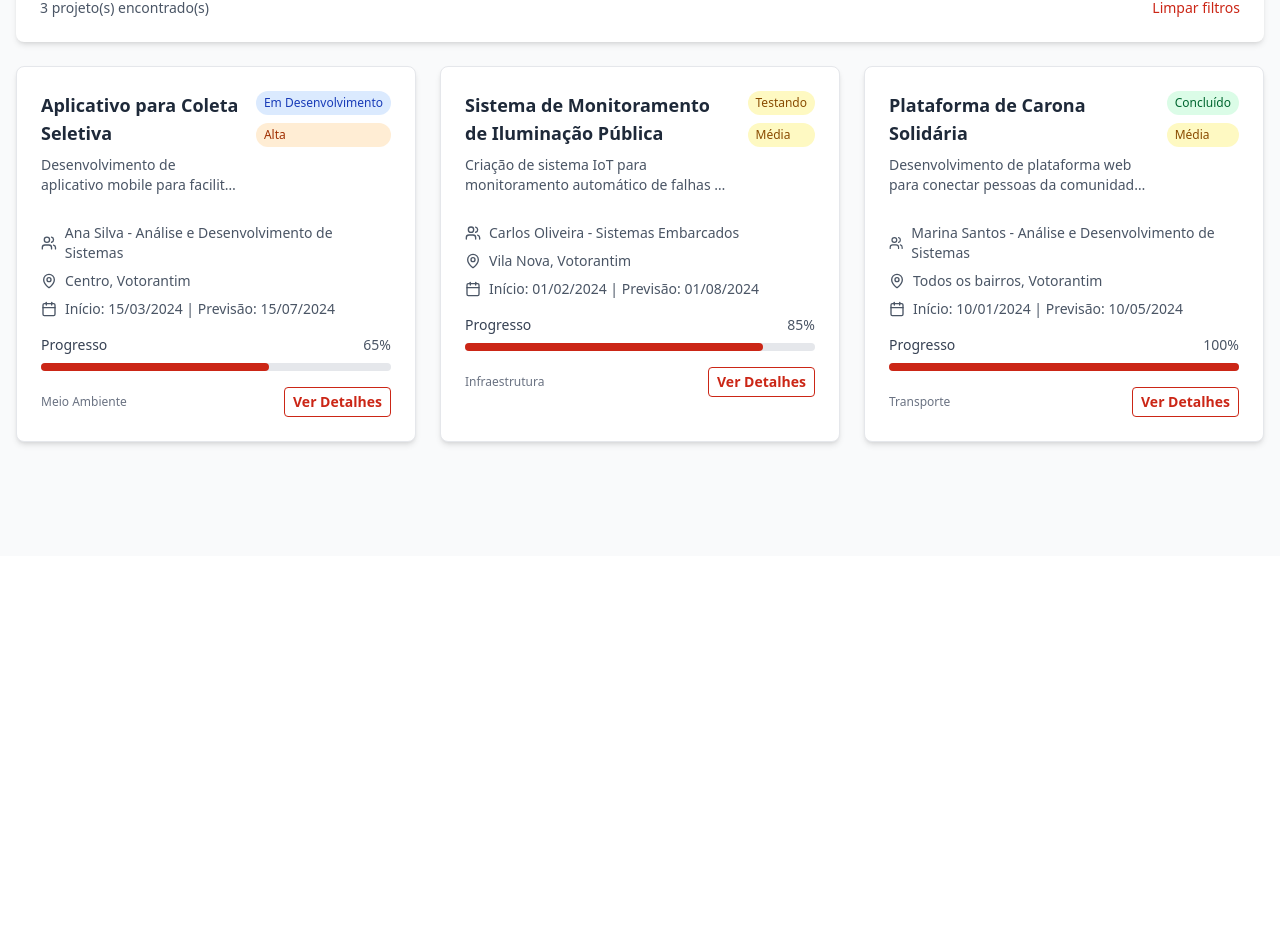
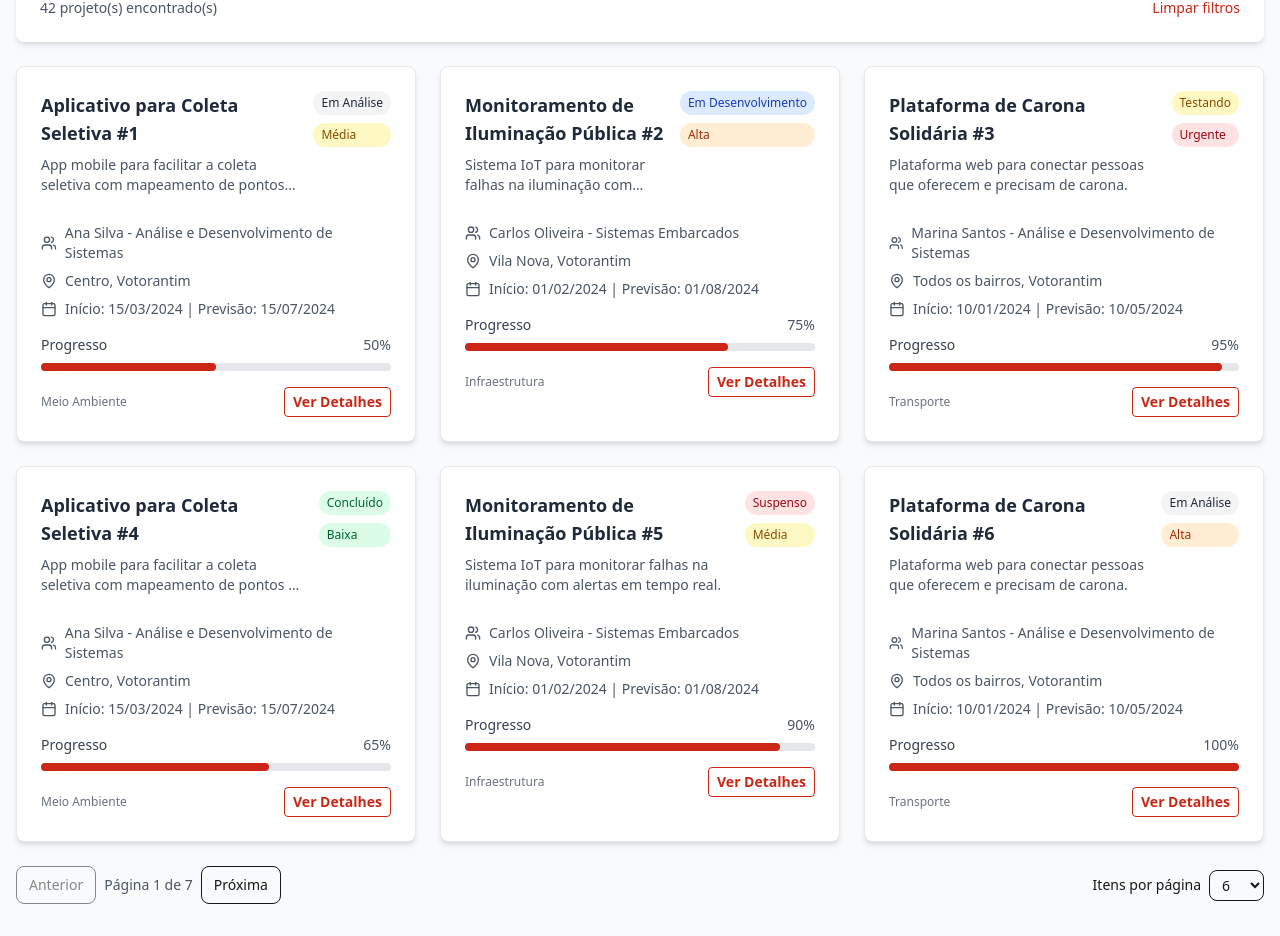
Before and after one commit to LuckyLabs-Fatec/conecta-fatec, a Next.js app: page /acompanhar-projetos in a window 1280 px wide. Shown: the part 318-1254 px from the top of the page. Before the commit the page ends 874 px from the top, so only its background shows below. Built offline with nearby package versions, Linux system fonts and the light colour scheme.

Commit message:
feat: implement project pagination and API integration; enhance project listing and filtering functionality

```diff
--- a/src/app/acompanhar-projetos/page.tsx
+++ b/src/app/acompanhar-projetos/page.tsx
@@ -35,115 +35,8 @@ interface Project {
     }>;
 }
 
-// Mock data for demonstration
-const mockProjects: Project[] = [
-    {
-        id: '1',
-        title: 'Aplicativo para Coleta Seletiva',
-        description: 'Desenvolvimento de aplicativo mobile para facilitar a coleta seletiva no bairro, com mapeamento de pontos de coleta e agendamento.',
-        category: 'ambiente',
-        location: {
-            address: 'Rua das Flores, 123',
-            neighborhood: 'Centro',
-            city: 'Votorantim'
-        },
-        status: 'em_desenvolvimento',
-        priority: 'alta',
-        student: {
-            name: 'Ana Silva',
-            course: 'Análise e Desenvolvimento de Sistemas',
-            semester: '4º semestre'
-        },
-        startDate: '2024-03-15',
-        expectedEndDate: '2024-07-15',
-        progress: 65,
-        affectedPeople: 'Aproximadamente 500 famílias do bairro Centro',
-        images: [
-            'https://images.unsplash.com/photo-1611224923853-80b023f02d71?w=300&h=200&fit=crop',
-            'https://images.unsplash.com/photo-1532996122724-e3c354a0b15b?w=300&h=200&fit=crop'
-        ],
-        updates: [
-            {
-                id: '1',
-                date: '2024-06-01',
-                message: 'Concluído o desenvolvimento da interface principal do aplicativo',
-                author: 'Ana Silva'
-            },
-            {
-                id: '2',
-                date: '2024-05-15',
-                message: 'Mapeamento de pontos de coleta finalizado',
-                author: 'Ana Silva'
-            }
-        ]
-    },
-    {
-        id: '2',
-        title: 'Sistema de Monitoramento de Iluminação Pública',
-        description: 'Criação de sistema IoT para monitoramento automático de falhas na iluminação pública com notificações em tempo real.',
-        category: 'infraestrutura',
-        location: {
-            address: 'Av. Principal',
-            neighborhood: 'Vila Nova',
-            city: 'Votorantim'
-        },
-        status: 'testando',
-        priority: 'media',
-        student: {
-            name: 'Carlos Oliveira',
-            course: 'Sistemas Embarcados',
-            semester: '6º semestre'
-        },
-        startDate: '2024-02-01',
-        expectedEndDate: '2024-08-01',
-        progress: 85,
-        affectedPeople: 'Todos os moradores da Vila Nova (cerca de 1.200 pessoas)',
-        images: [
-            'https://images.unsplash.com/photo-1517077304055-6e89abbf09b0?w=300&h=200&fit=crop'
-        ],
-        updates: [
-            {
-                id: '1',
-                date: '2024-06-10',
-                message: 'Iniciados os testes de campo com sensores instalados',
-                author: 'Carlos Oliveira'
-            }
-        ]
-    },
-    {
-        id: '3',
-        title: 'Plataforma de Carona Solidária',
-        description: 'Desenvolvimento de plataforma web para conectar pessoas da comunidade que oferecem e precisam de carona.',
-        category: 'transporte',
-        location: {
-            address: 'Toda a cidade',
-            neighborhood: 'Todos os bairros',
-            city: 'Votorantim'
-        },
-        status: 'concluido',
-        priority: 'media',
-        student: {
-            name: 'Marina Santos',
-            course: 'Análise e Desenvolvimento de Sistemas',
-            semester: '5º semestre'
-        },
-        startDate: '2024-01-10',
-        expectedEndDate: '2024-05-10',
-        progress: 100,
-        affectedPeople: 'Potencialmente toda a população de Votorantim',
-        images: [
-            'https://images.unsplash.com/photo-1449824913935-59a10b8d2000?w=300&h=200&fit=crop'
-        ],
-        updates: [
-            {
-                id: '1',
-                date: '2024-05-10',
-                message: 'Projeto concluído e disponibilizado para a comunidade!',
-                author: 'Marina Santos'
-            }
-        ]
-    }
-];
+// Base da API mockada
+const API_BASE = '/api/projetos';
 
 const statusConfig = {
     em_analise: { label: 'Em Análise', color: 'bg-gray-100 text-gray-800', dotColor: 'bg-gray-400' },
@@ -173,7 +66,6 @@ const categoryConfig = {
 
 export default function ProjectsPage() {
     const [projects, setProjects] = useState<Project[]>([]);
-    const [filteredProjects, setFilteredProjects] = useState<Project[]>([]);
     const [selectedProject, setSelectedProject] = useState<Project | null>(null);
     const [filters, setFilters] = useState({
         status: '',
@@ -181,35 +73,45 @@ export default function ProjectsPage() {
         priority: '',
         search: ''
     });
+    const [page, setPage] = useState(1);
+    const [pageSize, setPageSize] = useState(6);
+    const [total, setTotal] = useState(0);
+    const [totalPages, setTotalPages] = useState(1);
+    const [loading, setLoading] = useState(false);
+    const [error, setError] = useState<string | null>(null);
 
     useEffect(() => {
-        // Simulate loading projects
-        setProjects(mockProjects);
-        setFilteredProjects(mockProjects);
-    }, []);
+        const controller = new AbortController();
+        const fetchProjects = async () => {
+            try {
+                setLoading(true);
+                setError(null);
+                const params = new URLSearchParams({
+                    page: String(page),
+                    pageSize: String(pageSize),
+                });
+                if (filters.status) params.set('status', filters.status);
+                if (filters.category) params.set('category', filters.category);
+                if (filters.priority) params.set('priority', filters.priority);
+                if (filters.search) params.set('search', filters.search);
 
-    useEffect(() => {
-        let filtered = projects;
-
-        if (filters.status) {
-            filtered = filtered.filter(p => p.status === filters.status);
-        }
-        if (filters.category) {
-            filtered = filtered.filter(p => p.category === filters.category);
-        }
-        if (filters.priority) {
-            filtered = filtered.filter(p => p.priority === filters.priority);
-        }
-        if (filters.search) {
-            filtered = filtered.filter(p =>
-                p.title.toLowerCase().includes(filters.search.toLowerCase()) ||
-                p.description.toLowerCase().includes(filters.search.toLowerCase()) ||
-                p.student.name.toLowerCase().includes(filters.search.toLowerCase())
-            );
-        }
-
-        setFilteredProjects(filtered);
-    }, [projects, filters]);
+                const res = await fetch(`${API_BASE}?${params.toString()}`, { signal: controller.signal });
+                if (!res.ok) throw new Error('Falha ao carregar projetos');
+                const data = await res.json();
+                setProjects(data.data as Project[]);
+                setTotal(data.total as number);
+                setTotalPages(data.totalPages as number);
+            } catch (e: unknown) {
+                if (e instanceof DOMException && e.name === 'AbortError') return;
+                const message = e instanceof Error ? e.message : 'Erro ao buscar projetos';
+                setError(message);
+            } finally {
+                setLoading(false);
+            }
+        };
+        fetchProjects();
+        return () => controller.abort();
+    }, [page, pageSize, filters]);
 
     const formatDate = (dateString: string) => {
         return new Date(dateString).toLocaleDateString('pt-BR');
@@ -401,7 +303,7 @@ export default function ProjectsPage() {
                                     type="text"
                                     placeholder="Buscar por projeto, estudante..."
                                     value={filters.search}
-                                    onChange={(e) => setFilters(prev => ({ ...prev, search: e.target.value }))}
+                                    onChange={(e) => { setPage(1); setFilters(prev => ({ ...prev, search: e.target.value })); }}
                                     className="w-full px-3 py-2 border border-gray-300 rounded-lg focus:ring-2 focus:ring-[#CB2616] focus:border-[#CB2616] outline-none"
                                 />
                             </div>
@@ -414,7 +316,7 @@ export default function ProjectsPage() {
                                 <select
                                     id="status-select"
                                     value={filters.status}
-                                    onChange={(e) => setFilters(prev => ({ ...prev, status: e.target.value }))}
+                                    onChange={(e) => { setPage(1); setFilters(prev => ({ ...prev, status: e.target.value })); }}
                                     className="w-full px-3 py-2 border border-gray-300 rounded-lg focus:ring-2 focus:ring-[#CB2616] focus:border-[#CB2616] outline-none"
                                 >
                                     <option value="">Todos os status</option>
@@ -429,7 +331,7 @@ export default function ProjectsPage() {
                                 <select
                                     id="category-select"
                                     value={filters.category}
-                                    onChange={(e) => setFilters(prev => ({ ...prev, category: e.target.value }))}
+                                    onChange={(e) => { setPage(1); setFilters(prev => ({ ...prev, category: e.target.value })); }}
                                     className="w-full px-3 py-2 border border-gray-300 rounded-lg focus:ring-2 focus:ring-[#CB2616] focus:border-[#CB2616] outline-none"
                                 >
                                     <option value="">Todas as categorias</option>
@@ -444,7 +346,7 @@ export default function ProjectsPage() {
                                 <select
                                     id="priority-select"
                                     value={filters.priority}
-                                    onChange={(e) => setFilters(prev => ({ ...prev, priority: e.target.value }))}
+                                    onChange={(e) => { setPage(1); setFilters(prev => ({ ...prev, priority: e.target.value })); }}
                                     className="w-full px-3 py-2 border border-gray-300 rounded-lg focus:ring-2 focus:ring-[#CB2616] focus:border-[#CB2616] outline-none"
                                 >
                                     <option value="">Todas as prioridades</option>
@@ -457,10 +359,10 @@ export default function ProjectsPage() {
 
                         <div className="flex justify-between items-center">
                             <span className="text-sm text-gray-600">
-                                {filteredProjects.length} projeto(s) encontrado(s)
+                                {total} projeto(s) encontrado(s)
                             </span>
                             <button
-                                onClick={() => setFilters({ status: '', category: '', priority: '', search: '' })}
+                                onClick={() => { setPage(1); setFilters({ status: '', category: '', priority: '', search: '' }); }}
                                 className="text-sm text-[#CB2616] hover:text-red-700 font-medium"
                             >
                                 Limpar filtros
@@ -469,12 +371,54 @@ export default function ProjectsPage() {
                     </div>
 
                     {/* Projects Grid */}
-                    {filteredProjects.length > 0 ? (
-                        <div className="grid grid-cols-1 md:grid-cols-2 lg:grid-cols-3 gap-6">
-                            {filteredProjects.map(project => (
-                                <ProjectCard key={project.id} project={project} />
-                            ))}
-                        </div>
+                    {loading ? (
+                        <div className="text-center py-12 text-gray-500">Carregando projetos...</div>
+                    ) : error ? (
+                        <div className="text-center py-12 text-red-600">{error}</div>
+                    ) : projects.length > 0 ? (
+                        <>
+                            <div className="grid grid-cols-1 md:grid-cols-2 lg:grid-cols-3 gap-6">
+                                {projects.map(project => (
+                                    <ProjectCard key={project.id} project={project} />
+                                ))}
+                            </div>
+                            {/* Pagination */}
+                            {totalPages > 1 && (
+                                <div className="flex flex-col sm:flex-row gap-3 sm:items-center justify-between mt-6">
+                                    <div className="flex items-center gap-2">
+                                        <button
+                                            disabled={page === 1}
+                                            onClick={() => setPage(p => Math.max(1, p - 1))}
+                                            className="px-3 py-2 border rounded-lg text-sm disabled:opacity-50"
+                                        >
+                                            Anterior
+                                        </button>
+                                        <span className="text-sm text-gray-600">
+                                            Página {page} de {totalPages}
+                                        </span>
+                                        <button
+                                            disabled={page === totalPages}
+                                            onClick={() => setPage(p => Math.min(totalPages, p + 1))}
+                                            className="px-3 py-2 border rounded-lg text-sm disabled:opacity-50"
+                                        >
+                                            Próxima
+                                        </button>
+                                    </div>
+                                    <div className="flex items-center gap-2 text-sm">
+                                        <span>Itens por página</span>
+                                        <select
+                                            value={pageSize}
+                                            onChange={(e) => { setPage(1); setPageSize(Number(e.target.value)); }}
+                                            className="px-2 py-1 border rounded-lg"
+                                        >
+                                            {[6, 9, 12, 24].map(size => (
+                                                <option key={size} value={size}>{size}</option>
+                                            ))}
+                                        </select>
+                                    </div>
+                                </div>
+                            )}
+                        </>
                     ) : (
                         <div className="text-center py-12">
                             <div className="text-gray-400 mb-4">
--- /dev/null
+++ b/src/app/api/projetos/route.ts
@@ -0,0 +1,153 @@
+import { NextResponse } from 'next/server';
+
+type Status = 'em_analise' | 'em_desenvolvimento' | 'testando' | 'concluido' | 'suspenso';
+type Priority = 'baixa' | 'media' | 'alta' | 'urgente';
+
+interface Project {
+  id: string;
+  title: string;
+  description: string;
+  category: string;
+  location: {
+    address: string;
+    neighborhood: string;
+    city: string;
+  };
+  status: Status;
+  priority: Priority;
+  student: {
+    name: string;
+    course: string;
+    semester: string;
+  };
+  startDate: string;
+  expectedEndDate: string;
+  progress: number;
+  affectedPeople: string;
+  images: string[];
+  updates: Array<{
+    id: string;
+    date: string;
+    message: string;
+    author: string;
+  }>;
+}
+
+// Base seed items to generate a larger mocked dataset
+const seed: Project[] = [
+  {
+    id: '1',
+    title: 'Aplicativo para Coleta Seletiva',
+    description:
+      'App mobile para facilitar a coleta seletiva com mapeamento de pontos e agendamento.',
+    category: 'ambiente',
+    location: { address: 'Rua das Flores, 123', neighborhood: 'Centro', city: 'Votorantim' },
+    status: 'em_desenvolvimento',
+    priority: 'alta',
+    student: {
+      name: 'Ana Silva',
+      course: 'Análise e Desenvolvimento de Sistemas',
+      semester: '4º semestre',
+    },
+    startDate: '2024-03-15',
+    expectedEndDate: '2024-07-15',
+    progress: 65,
+    affectedPeople: 'Aproximadamente 500 famílias do bairro Centro',
+    images: [
+      'https://images.unsplash.com/photo-1611224923853-80b023f02d71?w=300&h=200&fit=crop',
+      'https://images.unsplash.com/photo-1532996122724-e3c354a0b15b?w=300&h=200&fit=crop',
+    ],
+    updates: [
+      { id: '1', date: '2024-06-01', message: 'Interface principal concluída', author: 'Ana Silva' },
+      { id: '2', date: '2024-05-15', message: 'Mapeamento de pontos finalizado', author: 'Ana Silva' },
+    ],
+  },
+  {
+    id: '2',
+    title: 'Monitoramento de Iluminação Pública',
+    description: 'Sistema IoT para monitorar falhas na iluminação com alertas em tempo real.',
+    category: 'infraestrutura',
+    location: { address: 'Av. Principal', neighborhood: 'Vila Nova', city: 'Votorantim' },
+    status: 'testando',
+    priority: 'media',
+    student: {
+      name: 'Carlos Oliveira',
+      course: 'Sistemas Embarcados',
+      semester: '6º semestre',
+    },
+    startDate: '2024-02-01',
+    expectedEndDate: '2024-08-01',
+    progress: 85,
+    affectedPeople: 'Moradores da Vila Nova (cerca de 1.200 pessoas)',
+    images: ['https://images.unsplash.com/photo-1517077304055-6e89abbf09b0?w=300&h=200&fit=crop'],
+    updates: [{ id: '1', date: '2024-06-10', message: 'Iniciados testes de campo', author: 'Carlos Oliveira' }],
+  },
+  {
+    id: '3',
+    title: 'Plataforma de Carona Solidária',
+    description: 'Plataforma web para conectar pessoas que oferecem e precisam de carona.',
+    category: 'transporte',
+    location: { address: 'Toda a cidade', neighborhood: 'Todos os bairros', city: 'Votorantim' },
+    status: 'concluido',
+    priority: 'media',
+    student: {
+      name: 'Marina Santos',
+      course: 'Análise e Desenvolvimento de Sistemas',
+      semester: '5º semestre',
+    },
+    startDate: '2024-01-10',
+    expectedEndDate: '2024-05-10',
+    progress: 100,
+    affectedPeople: 'Potencialmente toda a população de Votorantim',
+    images: ['https://images.unsplash.com/photo-1449824913935-59a10b8d2000?w=300&h=200&fit=crop'],
+    updates: [{ id: '1', date: '2024-05-10', message: 'Projeto concluído', author: 'Marina Santos' }],
+  },
+];
+
+// Generate a larger list using the seed for pagination demo
+const DATASET: Project[] = Array.from({ length: 42 }).map((_, i) => {
+  const base = seed[i % seed.length];
+  const id = (i + 1).toString();
+  const progress = Math.min(100, Math.max(5, base.progress + ((i % 7) - 3) * 5));
+  const statusPool: Status[] = ['em_analise', 'em_desenvolvimento', 'testando', 'concluido', 'suspenso'];
+  const priorityPool: Priority[] = ['baixa', 'media', 'alta', 'urgente'];
+  return {
+    ...base,
+    id,
+    title: `${base.title} #${id}`,
+    progress,
+    status: statusPool[i % statusPool.length],
+    priority: priorityPool[(i + 1) % priorityPool.length],
+  };
+});
+
+export async function GET(request: Request) {
+  const { searchParams } = new URL(request.url);
+  const page = Math.max(1, Number(searchParams.get('page')) || 1);
+  const pageSize = Math.min(24, Math.max(1, Number(searchParams.get('pageSize')) || 6));
+
+  const status = searchParams.get('status') || '';
+  const category = searchParams.get('category') || '';
+  const priority = searchParams.get('priority') || '';
+  const search = (searchParams.get('search') || '').toLowerCase();
+
+  let filtered = DATASET.slice();
+  if (status) filtered = filtered.filter(p => p.status === status);
+  if (category) filtered = filtered.filter(p => p.category === category);
+  if (priority) filtered = filtered.filter(p => p.priority === priority);
+  if (search) {
+    filtered = filtered.filter(p =>
+      p.title.toLowerCase().includes(search) ||
+      p.description.toLowerCase().includes(search) ||
+      p.student.name.toLowerCase().includes(search)
+    );
+  }
+
+  const total = filtered.length;
+  const totalPages = Math.max(1, Math.ceil(total / pageSize));
+  const start = (page - 1) * pageSize;
+  const end = start + pageSize;
+  const data = filtered.slice(start, end);
+
+  return NextResponse.json({ data, page, pageSize, total, totalPages });
+}
```
Also changed, not shown: src/app/page.tsx (+41 -31 lines), src/components/Step.tsx (+15 -5 lines).
